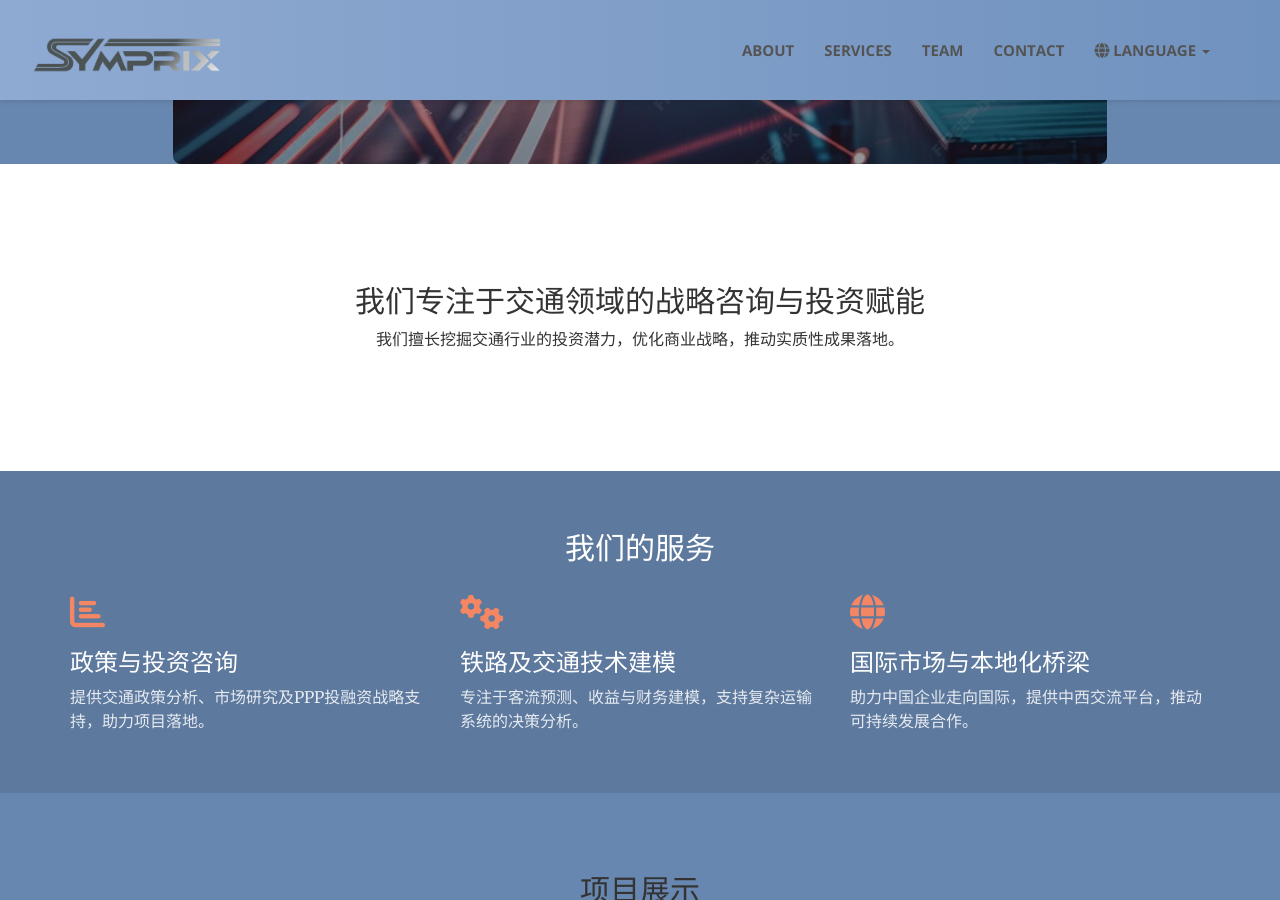
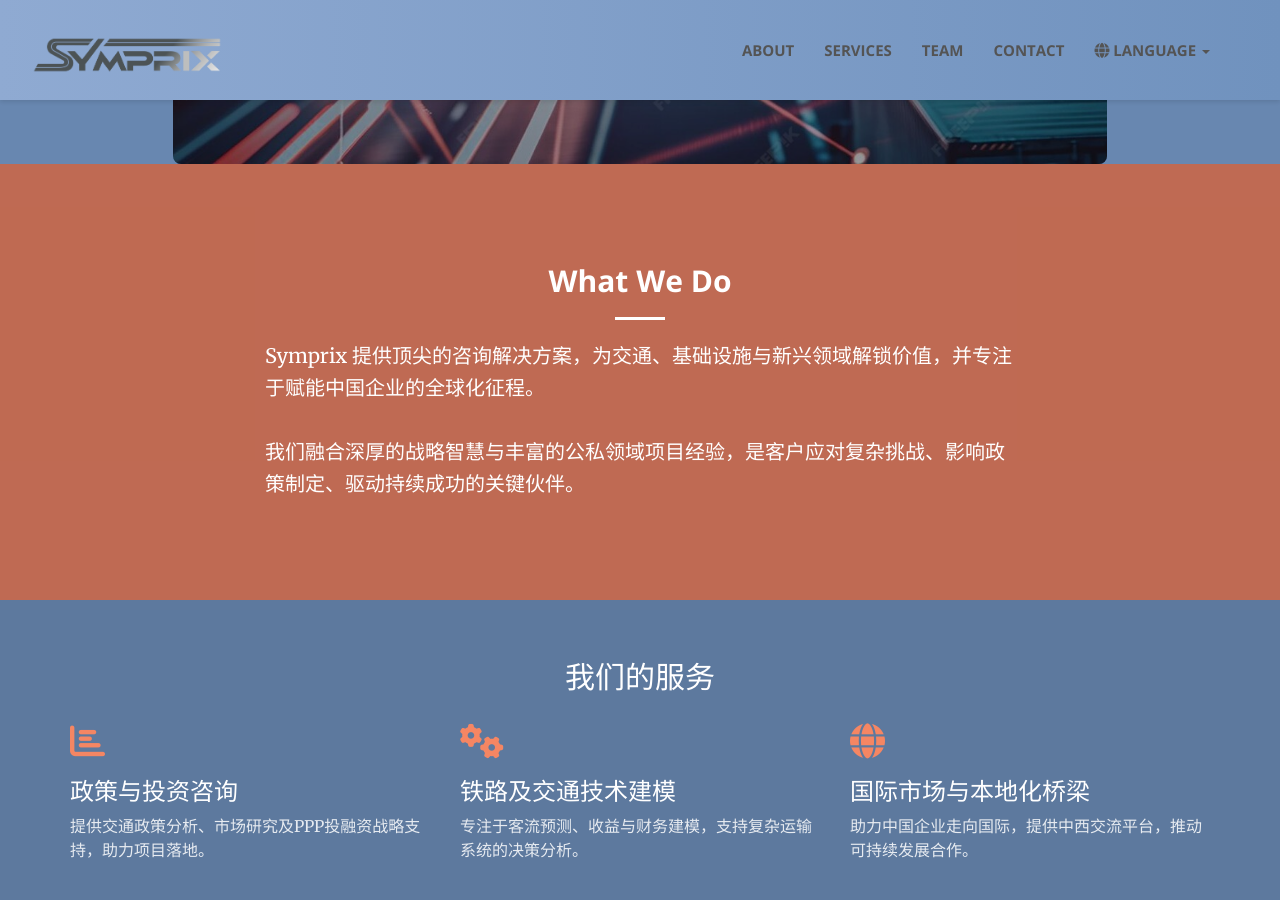
Before and after one commit to CD-Symprix/symprix, a Jekyll site: the page built from cn/index.html, in a window 1280 px wide and 900 px high, scrolled down 556 px. Built offline with Jekyll 4.4.1, drawn with Linux system fonts in a browser that asks for light colours.

Commit message:
Update call-to-action.html

```diff
--- a/_includes/cn/call-to-action.html
+++ b/_includes/cn/call-to-action.html
@@ -1,10 +1,14 @@
-<section class="content-section text-center">
-  <div class="container">
-    <div class="col-lg-8 col-lg-offset-2">
-      <h2>我们专注于交通领域的战略咨询与投资赋能</h2>
-      <p>
-        我们擅长挖掘交通行业的投资潜力，优化商业战略，推动实质性成果落地。
-      </p>
+<section class="bg-primary" id="about">
+    <div class="container">
+        <div class="row">
+            <div class="col-lg-8 col-lg-offset-2 text-center">
+                <h2 class="section-heading"> <b>What We Do</b></h2>
+                <hr class="light">
+                <p class="cta-text">
+                    Symprix 提供顶尖的咨询解决方案，为交通、基础设施与新兴领域解锁价值，并专注于赋能中国企业的全球化征程。<br><br>
+                    我们融合深厚的战略智慧与丰富的公私领域项目经验，是客户应对复杂挑战、影响政策制定、驱动持续成功的关键伙伴。
+                </p>
+            </div>
+        </div>
     </div>
-  </div>
 </section>
```
